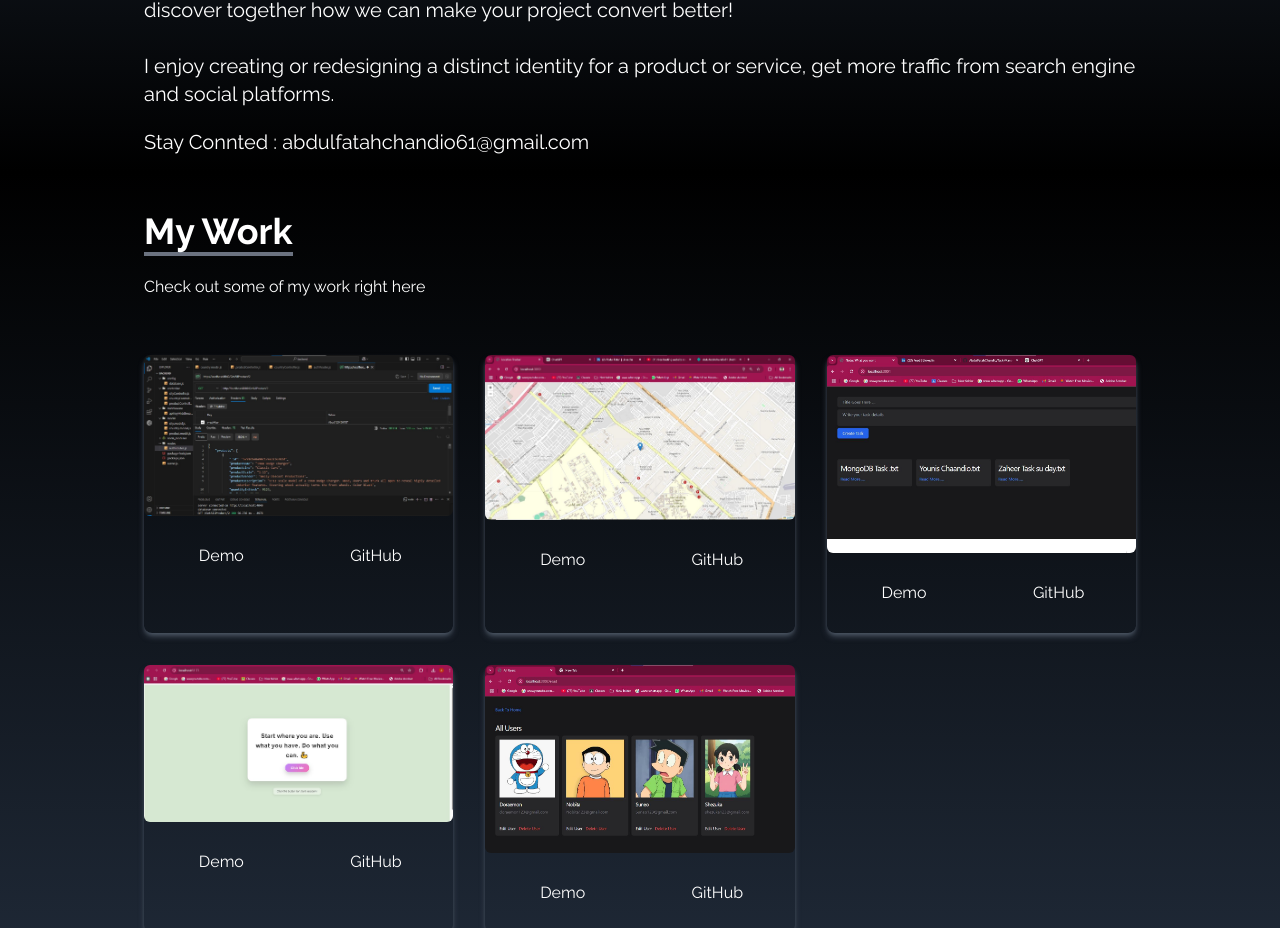
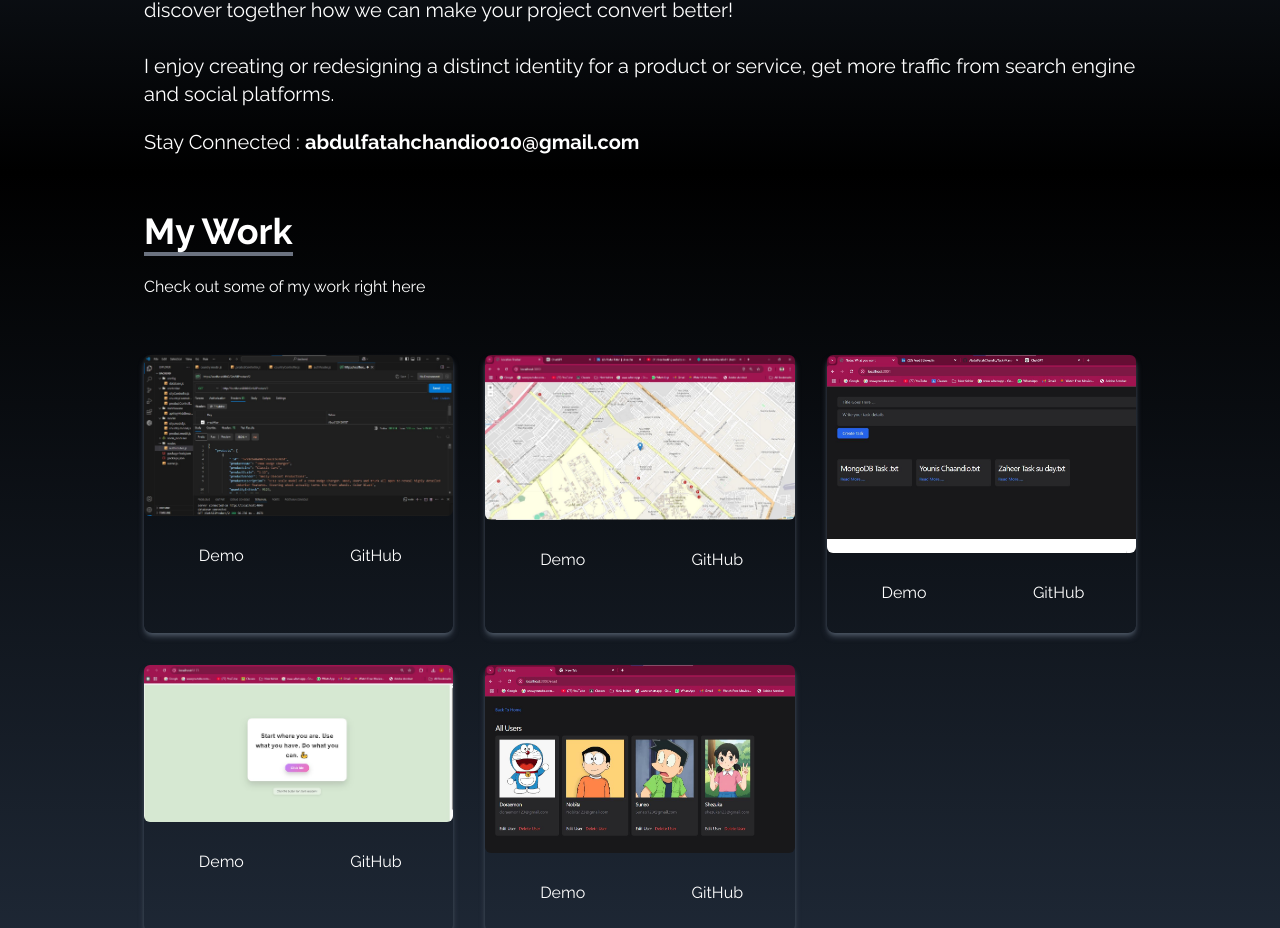
Before and after one commit to AbdulFatahChandio/my-portfolio, a React (Create React App) app: page / in a window 1280 px wide. Shown: the part 1152-2080 px from the top of the page. Built offline with nearby package versions, Linux system fonts and the light colour scheme.

Commit message:
About.jsx

```diff
--- a/src/components/About.jsx
+++ b/src/components/About.jsx
@@ -25,7 +25,7 @@ const About = () => {
         I enjoy creating or redesigning a distinct identity for a product or service, get more traffic from search engine and social platforms.
         </p>
         <p className="text-xl mt-5">
-          Stay Connted : abdulfatahchandio61@gmail.com
+          Stay Connected : <strong>abdulfatahchandio010@gmail.com</strong>
         </p>
 
 
```
